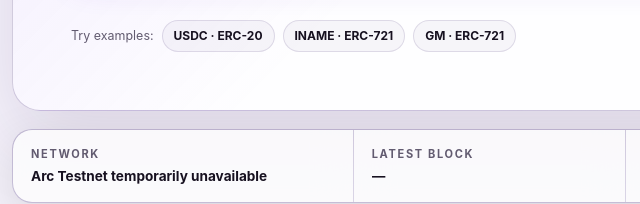
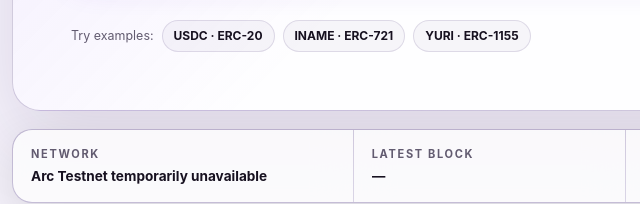
Before and after one commit to joaodd1590-sys/Token-Analyzer, a website: page index.html in a window 1280 px wide. Shown: the part 593-797 px from the top of the page, 48-688 px from the left. Drawn offline with Linux system fonts and the light colour scheme; no server answers.

Commit message:
Update index.html

```diff
--- a/index.html
+++ b/index.html
@@ -128,8 +128,8 @@
             <button type="button" class="example-chip" aria-pressed="false" data-address="0x76a816EFa69e3183972ff7a231F5C8d7b065d9De">
               INAME · ERC-721
             </button>
-            <button type="button" class="example-chip" aria-pressed="false" data-address="0x363cC75a89aE5673b427a1Fa98AFc48FfDE7Ba43">
-              GM · ERC-721
+            <button type="button" class="example-chip" aria-pressed="false" data-address="0x55A63956f4d56958C8C2149A66FE3693DEF4A6C7">
+              YURI · ERC-1155
             </button>
           </div>
         </section>
```
